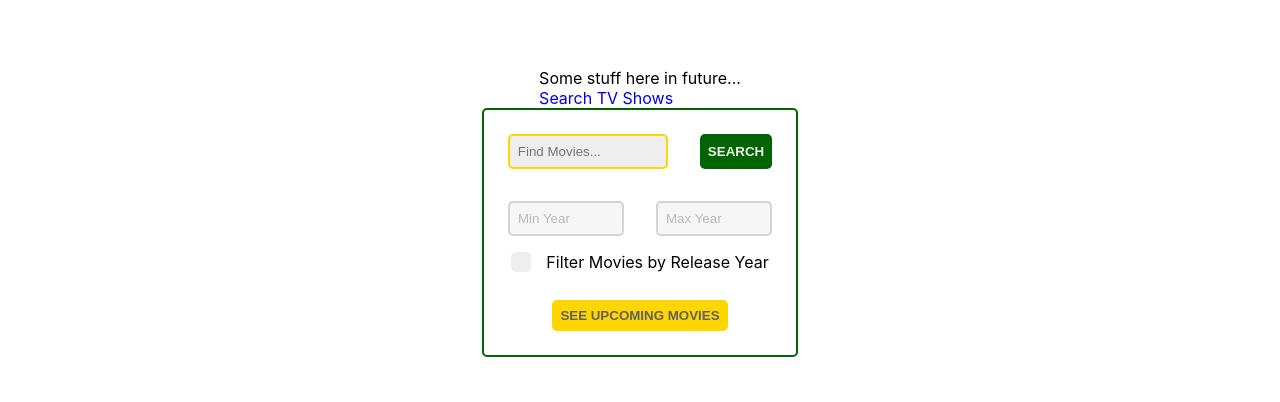
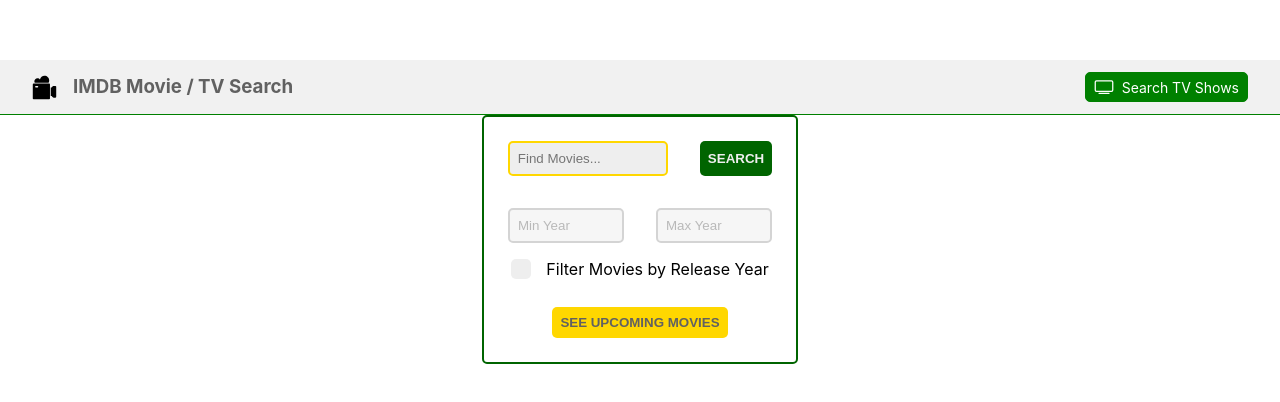
Before and after one commit to STLnick/react-imbd, a React (Create React App) app in the folder client/: page /movies in a window 1280 px wide. Shown: the part 188-590 px from the top of the page. Built offline with nearby package versions, Linux system fonts and the light colour scheme.

Commit message:
:sparkles: Create header

```diff
--- a/client/src/components/Header/index.js
+++ b/client/src/components/Header/index.js
@@ -1,21 +1,29 @@
 import React from 'react'
 import { Link, useLocation } from 'react-router-dom'
+
+import tvIcon from '../../img/tv.svg'
+import filmIcon from '../../img/film.svg'
+import logo from '../../img/filmRecorder.svg'
 
 export const Header = () => {
   const location = useLocation()
 
   return (
-    <nav>
-      <div className="nav-left">
-        {/* Logo */}
-        <div className="nav-menu">
-          Some stuff here in future...
-        </div>
+    <nav className="top-nav flex flex--align-center flex--justify-between">
+      <div className="nav-left flex flex--justify-center">
+        <img className="logo" src={logo} alt="Film recorder icon" />
+        <h3 class="title">IMDB Movie / TV Search</h3>
       </div>
       <div className="nav-right">
         {location.pathname === '/movies'
-          ? <Link to='/tv'>Search TV Shows</Link>
-          : <Link to='/movies'>Search Movies</Link>}
+          ? <Link className="flex flex--align-center button primary-bg" to='/tv'>
+            <img className="button-svg filter-white" src={tvIcon} alt="TV icon" />
+            Search TV Shows
+          </Link>
+          : <Link className="button primary-bg" to='/movies'>
+            <img className="button-svg filter-white" src={filmIcon} alt="Film icon" />
+            Search Movies
+          </Link>}
       </div>
     </nav>
   )
```
